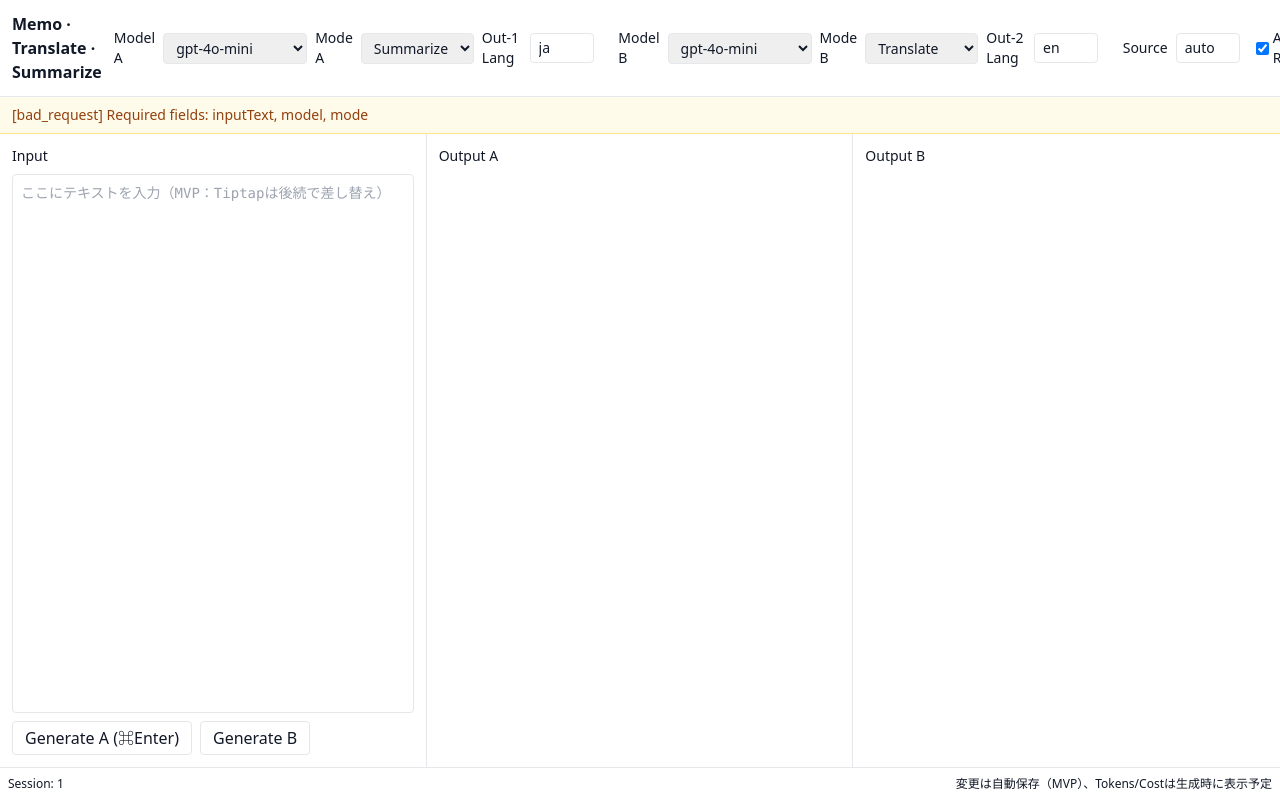
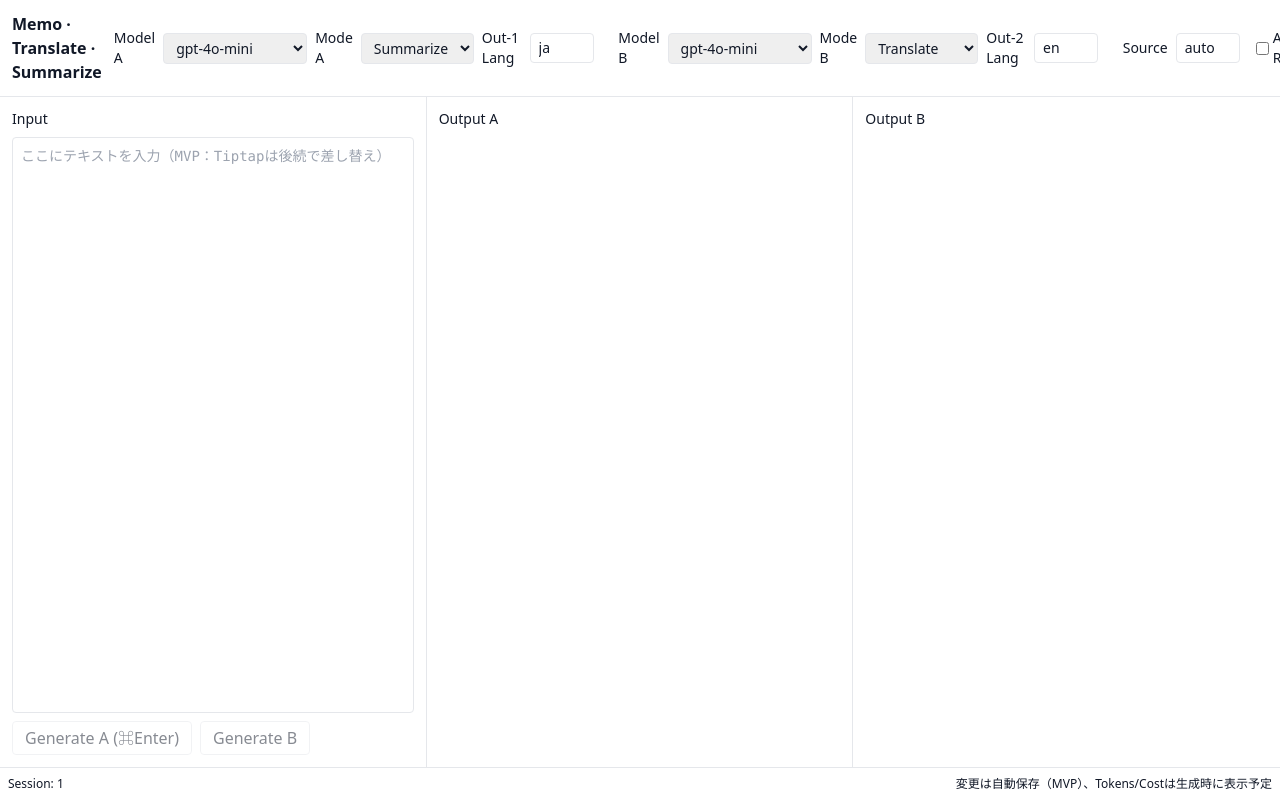
Before and after one commit to yusuke10151985/notes, a Next.js app: page /1 in a window 1280 px wide. Shown: the top 800 px of the page. Built offline with nearby package versions, Linux system fonts and the light colour scheme; no server answers.

Commit message:
fix(ui): avoid 400 by skipping generate when input is empty; default Auto-Run off; clearer alerts and disabled buttons

```diff
--- a/app/(session)/[id]/page.tsx
+++ b/app/(session)/[id]/page.tsx
@@ -14,7 +14,7 @@ export default function SessionPage(props: any) {
   const [sourceLang, setSourceLang] = useState('auto');
   const [targetLangA, setTargetLangA] = useState('ja');
   const [targetLangB, setTargetLangB] = useState('en');
-  const [autoRun, setAutoRun] = useState(true);
+  const [autoRun, setAutoRun] = useState(false);
   const [inputText, setInputText] = useState('');
   const [outA, setOutA] = useState('');
   const [outB, setOutB] = useState('');
@@ -30,6 +30,10 @@ export default function SessionPage(props: any) {
     const setRunning = pane === 1 ? setRunningA : setRunningB;
     setRunning(true);
     try {
+      if (!inputText.trim()) {
+        setAlertMsg('入力が空です。テキストを入力してください。');
+        return;
+      }
       const res = await fetch('/api/generate', {
         method: 'POST',
         headers: { 'Content-Type': 'application/json' },
@@ -63,9 +67,11 @@ export default function SessionPage(props: any) {
             if (m) { agg += m[1]; setter(agg); }
           });
         }
+        setAlertMsg(null);
       } else {
         const json = await res.json();
         setter(json.result_md || '');
+        setAlertMsg(null);
       }
     } finally {
       setRunning(false);
@@ -76,13 +82,18 @@ export default function SessionPage(props: any) {
   const debouncedB = useMemo(() => debounce(() => runGenerate(2), 500), [modelB, modeB, sourceLang, targetLangB, sessionId]);
 
   useEffect(() => {
-    if (autoRun) debouncedA();
+    if (autoRun && inputText.trim()) debouncedA();
     // eslint-disable-next-line react-hooks/exhaustive-deps
   }, [inputText, modelA, modeA, sourceLang, targetLangA, autoRun]);
   useEffect(() => {
-    if (autoRun) debouncedB();
+    if (autoRun && inputText.trim()) debouncedB();
     // eslint-disable-next-line react-hooks/exhaustive-deps
   }, [inputText, modelB, modeB, sourceLang, targetLangB, autoRun]);
+
+  useEffect(() => {
+    // 入力変更時に警告クリア
+    setAlertMsg(null);
+  }, [inputText]);
 
   return (
     <div className="flex flex-col h-dvh">
@@ -141,8 +152,8 @@ export default function SessionPage(props: any) {
             placeholder="ここにテキストを入力（MVP：Tiptapは後続で差し替え）"
           />
           <div className="mt-2 flex gap-2">
-            <button className="border rounded px-3 py-1" onClick={()=>runGenerate(1)} disabled={runningA}>Generate A (⌘Enter)</button>
-            <button className="border rounded px-3 py-1" onClick={()=>runGenerate(2)} disabled={runningB}>Generate B</button>
+            <button className="border rounded px-3 py-1 disabled:opacity-50" onClick={()=>runGenerate(1)} disabled={runningA || !inputText.trim()}>Generate A (⌘Enter)</button>
+            <button className="border rounded px-3 py-1 disabled:opacity-50" onClick={()=>runGenerate(2)} disabled={runningB || !inputText.trim()}>Generate B</button>
           </div>
         </section>
         <section className="border-r p-3 min-h-0 overflow-auto">
```
